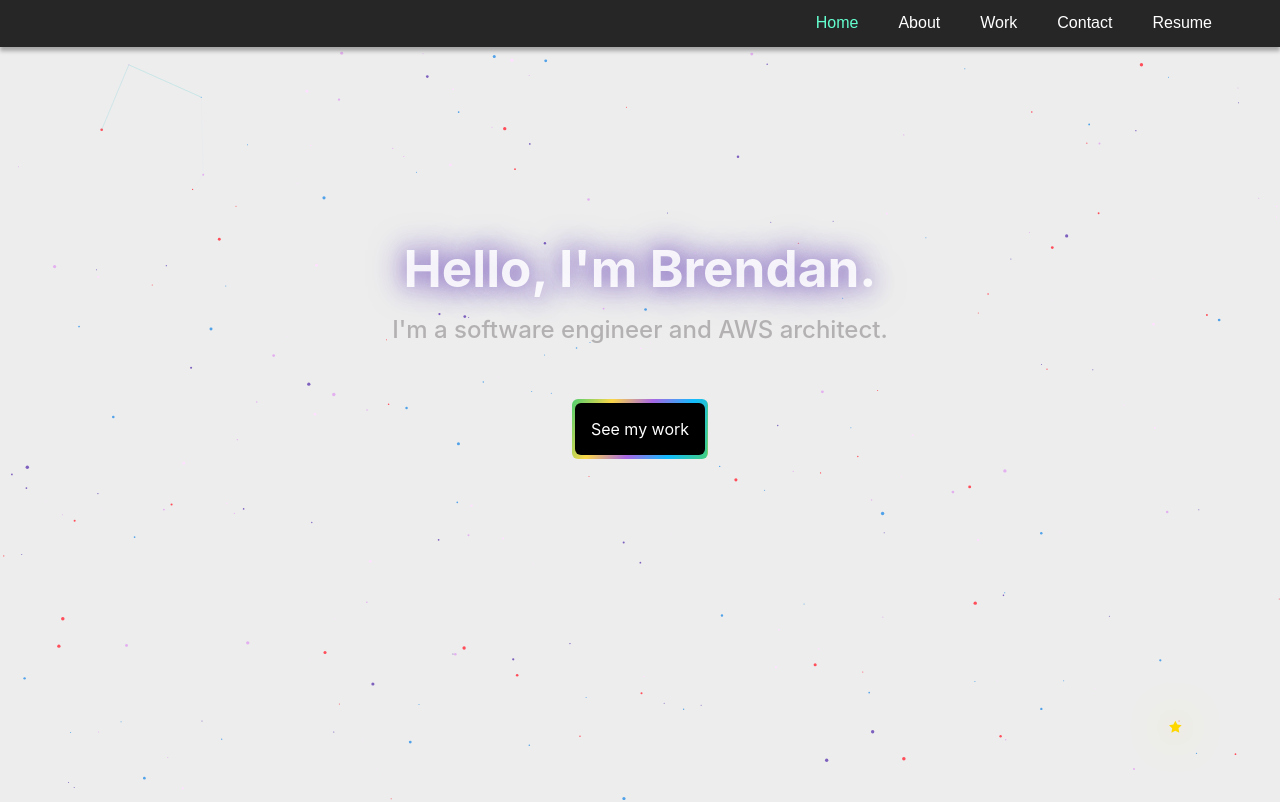
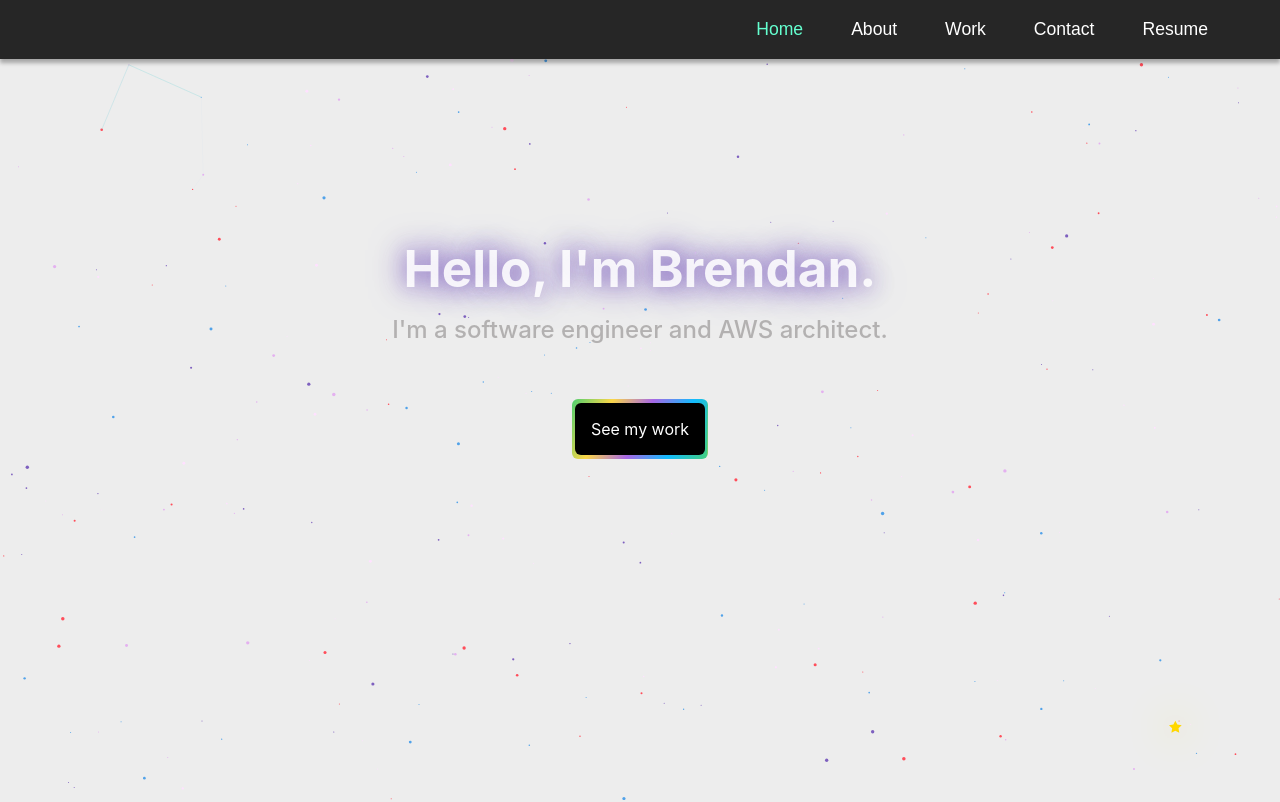
Before and after one commit to brendandagys/Portfolio, a React (Vite) app in the folder frontend/: page / in a window 1280 px wide. Shown: the top 802 px of the page. Built offline with nearby package versions, Linux system fonts and the light colour scheme.

Commit message:
Darken navbar color Allow screen to be narrower before switching to hamburger button

```diff
--- a/frontend/src/css/NavBar.css
+++ b/frontend/src/css/NavBar.css
@@ -11,6 +11,12 @@
 @media (max-width: 768px) {
   .navbar {
     padding: 0 1.7rem;
+  }
+}
+
+@media (max-width: 400px) {
+  .navbar {
+    background-color: #1e1e1e;
   }
 }
 
@@ -32,8 +38,8 @@
   border: none;
   color: white;
   cursor: pointer;
-  font-size: 1rem;
-  padding: .9rem 1.25rem;
+  font-size: 1.1rem;
+  padding: 1.2rem 1.5rem;
   text-decoration: none;
   transition: color 0.3s ease;
 }
@@ -66,7 +72,7 @@
 }
 
 /* Responsive Styles */
-@media (max-width: 768px) {
+@media (max-width: 500px) {
   .nav-links {
     position: absolute;
     top: 52px;
```
